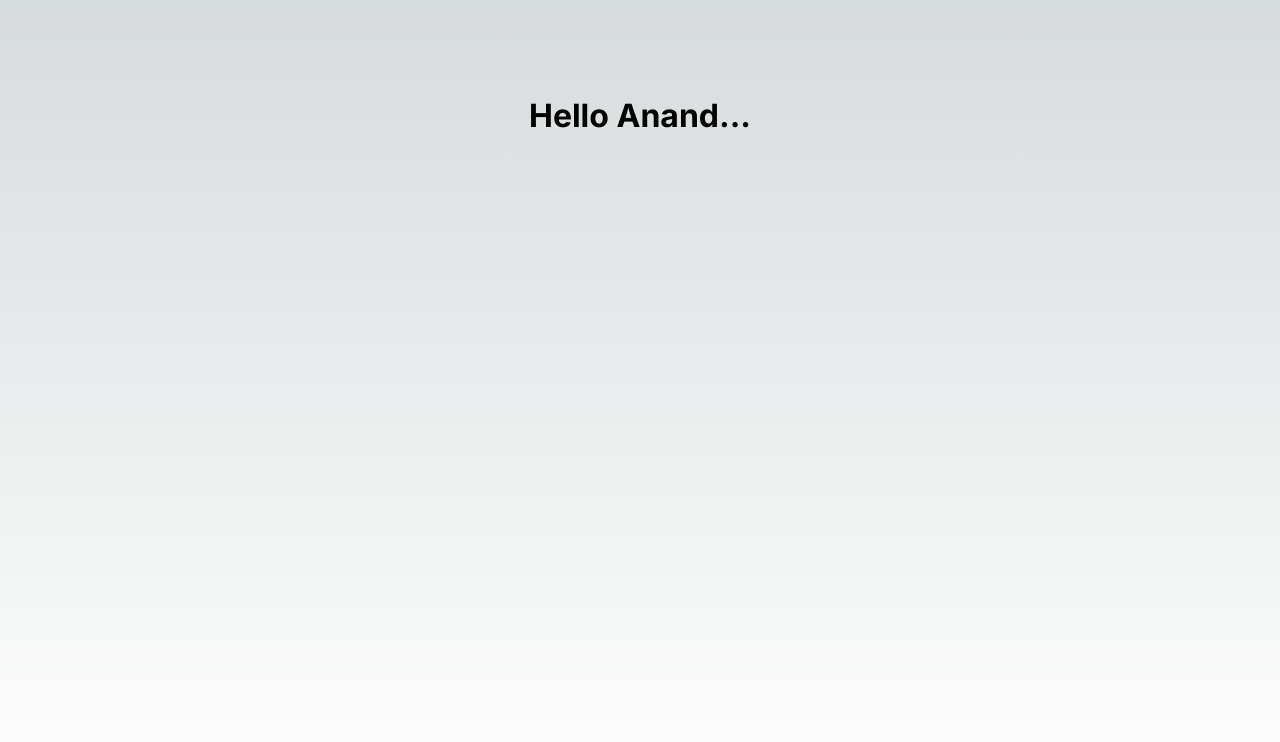
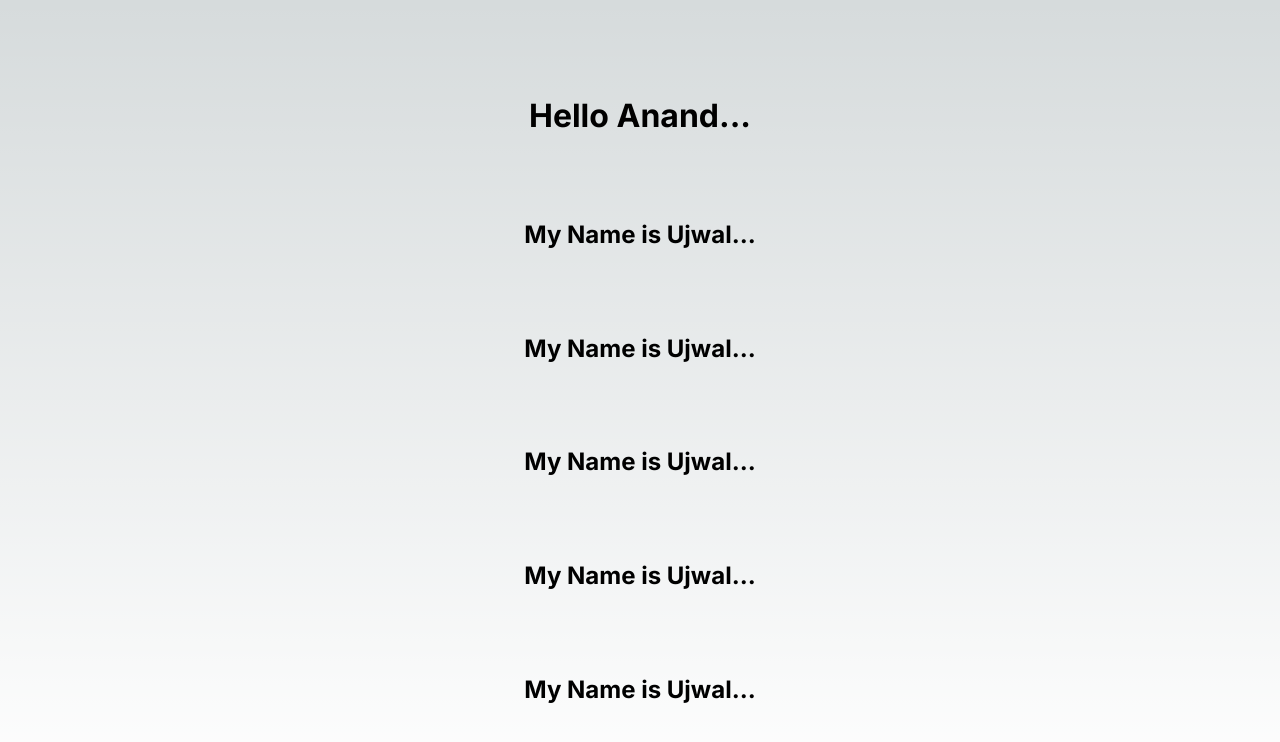
Before and after one commit to AnandShirbhaiyye/nextjs-learn, a Next.js app: page / in a window 1280 px wide. Shown: the top 742 px of the page. Built offline with nearby package versions, Linux system fonts and the light colour scheme.

Commit message:
make component and reused component in next js

```diff
--- a/src/app/page.js
+++ b/src/app/page.js
@@ -1,9 +1,22 @@
-import styles from './page.module.css'
+import styles from "./page.module.css";
 
 export default function Home() {
   return (
     <main className={styles.main}>
       <h1>Hello Anand...</h1>
+      <User/>
+      <User/>
+      <User/>
+      <User/>
+      <User/>
     </main>
+  );
+}
+
+const User = () => {
+  return (
+    <div>
+      <h2>My Name is Ujwal...</h2>
+    </div>
   )
-}
+};
```
